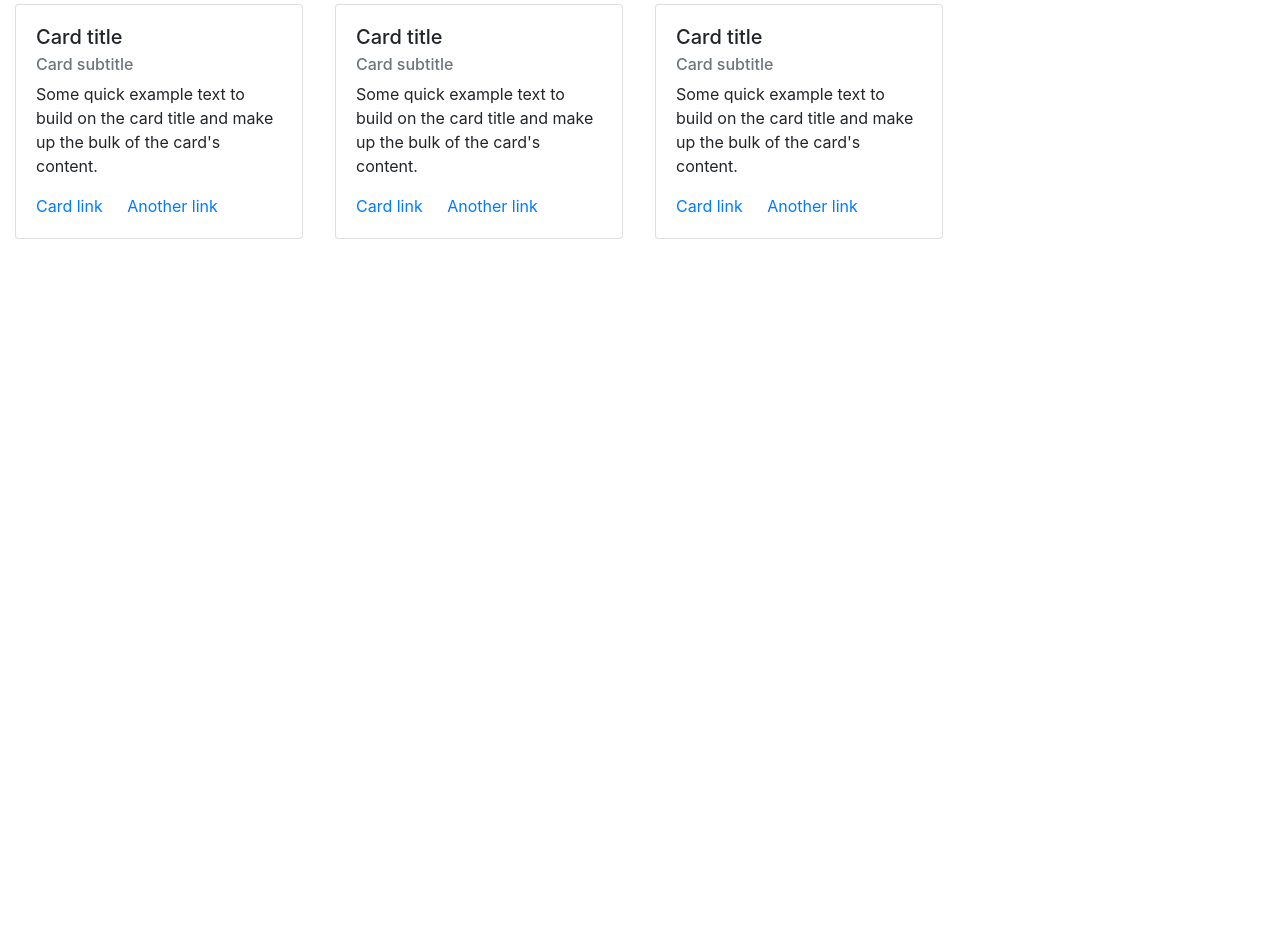
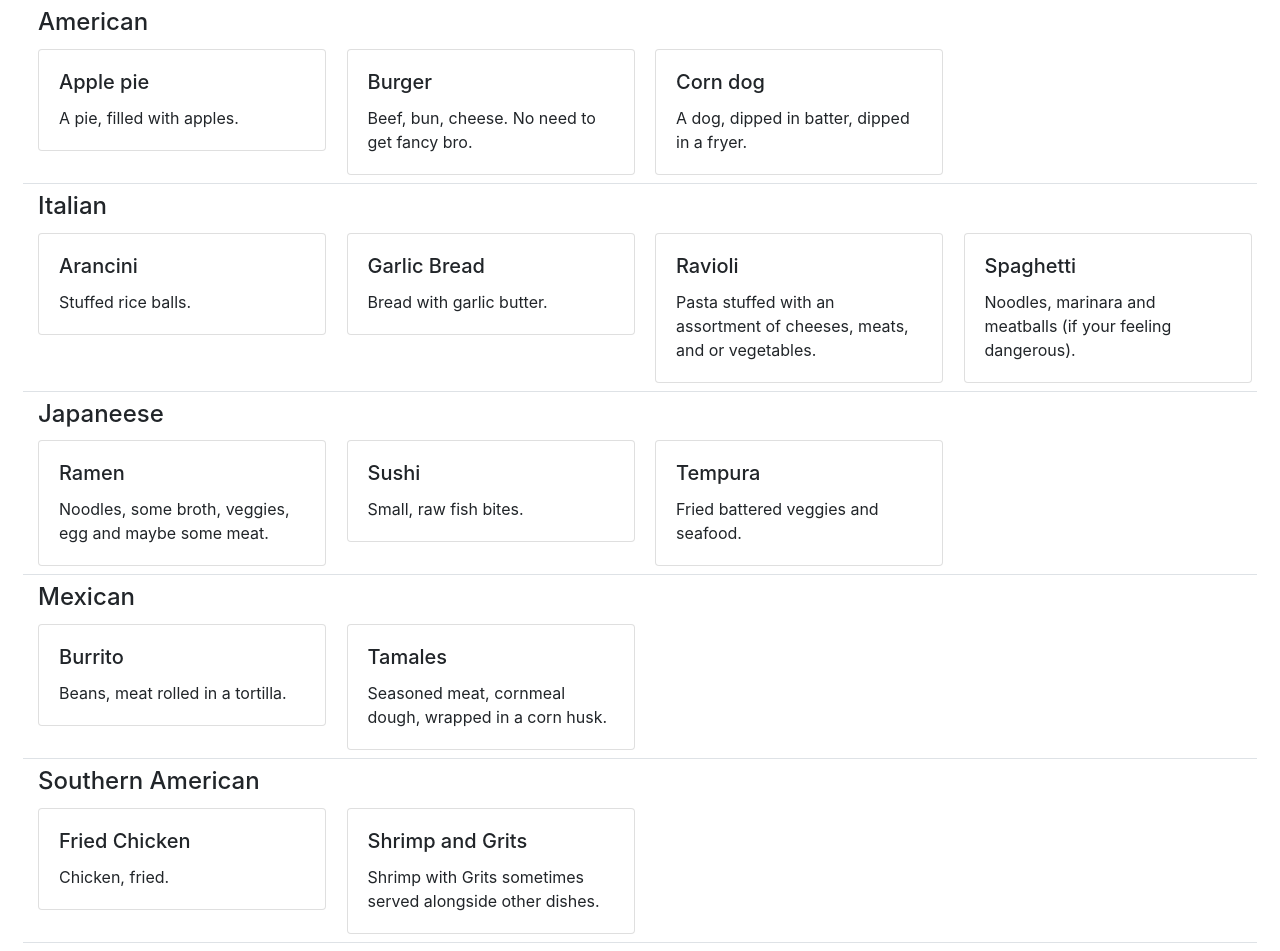
Before and after one commit to jesseg34/Item-Catalog, a Flask app: page / in a window 1280 px wide. Shown: the part 56-1007 px from the top of the page. Before the commit the page ends 295 px from the top, so only its background shows below. Run offline with Flask 2, Linux system fonts and the light colour scheme; data comes from the database, SQL or seed files in the repository; both versions use the stored data as it was after the commit; some libraries are stand-ins or nearby versions.

Commit message:
bug fixes and final changes

```diff
--- a/app.py
+++ b/app.py
@@ -7,7 +7,7 @@ from flask import redirect
 from flask import jsonify
 
 from sqlalchemy import create_engine
-from sqlalchemy.orm import sessionmaker
+from sqlalchemy.orm import sessionmaker, joinedload
 from database_setup import Base, User, Category, Food
 
 from database_setup import Base
@@ -31,7 +31,7 @@ engine = create_engine('sqlite:///catalog.db')
 Base.metadata.bind = engine
 
 # Seems to be a problem with this.
-# Will initialize in each utilized method per Udacity knowledge base question 11878
+# Will init in each utilized method per Udacity knowledge base question 11878
 # DBSession = sessionmaker(bind=engine)
 # session = DBSession()
 
@@ -75,7 +75,7 @@ def addCategory():
     session = DBSession()
 
     if 'username' not in login_session:
-        return redirect('/login')
+        return jsonify({'error': 'You must be logged in to modify data.'}), 401
 
     if (request.form['category'] is None):
         response = make_response(json.dumps(
@@ -99,7 +99,7 @@ def updateCategory(id):
     session = DBSession()
 
     if 'username' not in login_session:
-        return redirect('/login')
+        return jsonify({'error': 'You must be logged in to modify data.'}), 401
 
     category = session.query(Category).get(id)
 
@@ -119,7 +119,7 @@ def deleteCategory(id):
     session = DBSession()
 
     if 'username' not in login_session:
-        return redirect('/login')
+        return jsonify({'error': 'You must be logged in to modify data.'}), 401
 
     category = session.query(Category).get(id)
 
@@ -130,6 +130,17 @@ def deleteCategory(id):
     session.commit()
 
     return jsonify({'success': 'The category has been deleted'})
+
+
+@app.route('/api/v1/categories/food')
+def getFoodByCategory():
+    DBSession = sessionmaker(bind=engine)
+    session = DBSession()
+
+    results = session.query(Category).options(joinedload(Category.food)).all()
+    return jsonify(Categories=[dict(c.serialize,
+                                    Food=[i.serialize for i in c.food])
+                               for c in results])
 
 
 # Food Routes
@@ -161,7 +172,7 @@ def addFood():
     session = DBSession()
 
     if 'username' not in login_session:
-        return redirect('/login')
+        return jsonify({'error': 'You must be logged in to modify data.'}), 401
 
     if (request.form['insert-name'] is None):
         response = make_response(json.dumps(
@@ -187,7 +198,7 @@ def updateFood(id):
     session = DBSession()
     print(id)
     if 'username' not in login_session:
-        return redirect('/login')
+        return jsonify({'error': 'You must be logged in to modify data.'}), 401
 
     food = session.query(Food).get(id)
 
@@ -211,7 +222,7 @@ def deleteFood(id):
     session = DBSession()
 
     if 'username' not in login_session:
-        return redirect('/login')
+        return jsonify({'error': 'You must be logged in to modify data.'}), 401
 
     food = session.query(Food).get(id)
 
@@ -248,6 +259,8 @@ def displayLogin():
     return render_template('login.html', STATE=state)
 
 # Login Routes
+# Oauth code was written while taking the Udacity Full-stack Back-end courses.
+# Credit goes to Udacity for oauth implementation
 
 
 @app.route('/gconnect', methods=['POST'])
@@ -303,7 +316,7 @@ def gconnect():
     stored_access_token = login_session.get('access_token')
     stored_gplus_id = login_session.get('gplus_id')
     if stored_access_token is not None and gplus_id == stored_gplus_id:
-        response = make_response(json.dumps('Current user is already connected.'),
+        response = make_response(json.dumps('User is already connected.'),
                                  200)
         response.headers['Content-Type'] = 'application/json'
         return response
@@ -325,14 +338,14 @@ def gconnect():
     # Add user to database if they don't already exist
     user_id = getUserID(data['email'])
 
-    if not user_id:
+    if user_id is None:
         user_id = createUser(login_session)
     login_session['user_id'] = user_id
 
     output = ''
-    output += '<h1>Welcome, '
+    output += '<h3>Welcome, '
     output += login_session['username']
-    output += '!</h1>'
+    output += '!</h3>'
     flash("you are now logged in as %s" % login_session['username'])
 
     return output
@@ -350,7 +363,8 @@ def gdisconnect():
     print('In gdisconnect access token is %s', access_token)
     print('User name is: ')
     print(login_session['username'])
-    url = 'https://accounts.google.com/o/oauth2/revoke?token=%s' % login_session['access_token']
+    url = """https://accounts.google.com
+            /o/oauth2/revoke?token=%s""" % login_session['access_token']
     h = httplib2.Http()
     result = h.request(url, 'GET')[0]
     print('result is ')
@@ -360,9 +374,7 @@ def gdisconnect():
         del login_session['gplus_id']
         del login_session['username']
         del login_session['email']
-        response = make_response(json.dumps('Successfully disconnected.'), 200)
-        response.headers['Content-Type'] = 'application/json'
-        return response
+        return redirect('/login')
     else:
         response = make_response(json.dumps(
             'Failed to revoke token for given user.'))
@@ -383,23 +395,18 @@ def fbconnect():
         'web']['app_id']
     app_secret = json.loads(
         open('fb_client_secrets.json', 'r').read())['web']['app_secret']
-    url = 'https://graph.facebook.com/oauth/access_token?grant_type=fb_exchange_token&client_id=%s&client_secret=%s&fb_exchange_token=%s' % (
+    url = """https://graph.facebook.com/oauth/access_token
+            ?grant_type=fb_exchange_token
+            &client_id=%s&client_secret=%s&fb_exchange_token=%s""" % (
         app_id, app_secret, access_token)
     h = httplib2.Http()
     result = h.request(url, 'GET')[1]
 
-    # Use token to get user info from API
-    #userinfo_url = "https://graph.facebook.com/v2.8/me"
-    '''
-        Due to the formatting for the result from the server token exchange we have to
-        split the token first on commas and select the first index which gives us the key : value
-        for the server access token then we split it on colons to pull out the actual token value
-        and replace the remaining quotes with nothing so that it can be used directly in the graph
-        api calls
-    '''
+    # formatting the token
     token = result.split(',')[0].split(':')[1].replace('"', '')
 
-    url = 'https://graph.facebook.com/v2.8/me?access_token=%s&fields=name,id,email' % token
+    url = """https://graph.facebook.com/v2.8/me
+            ?access_token=%s&fields=name,id,email""" % token
     h = httplib2.Http()
     result = h.request(url, 'GET')[1]
     # print "url sent for API access:%s"% url
@@ -414,14 +421,14 @@ def fbconnect():
 
     # see if user exists
     user_id = getUserID(login_session['email'])
-    if not user_id:
+    if user_id is None:
         user_id = createUser(login_session)
     login_session['user_id'] = user_id
 
     output = ''
-    output += '<h1>Welcome, '
+    output += '<h3>Welcome, '
     output += login_session['username']
-    output += '!</h1>'
+    output += '!</h3>'
 
     flash("Now logged in as %s" % login_session['username'])
     return output
@@ -435,15 +442,13 @@ def fbdisconnect():
     url = 'https://graph.facebook.com/%s/permissions?access_token=%s' % (
         facebook_id, access_token)
     h = httplib2.Http()
-    result = h.request(url, 'DELETE')[1]
+    h.request(url, 'DELETE')[1]
 
     del login_session['username']
     del login_session['email']
     del login_session['facebook_id']
 
-    print(result)
-
-    return "you have been logged out"
+    return redirect('/login')
 
 # User Helper Functions
 
@@ -451,6 +456,9 @@ def fbdisconnect():
 def createUser(login_session):
     DBSession = sessionmaker(bind=engine)
     session = DBSession()
+
+    print(login_session['username'])
+    print(login_session['email'])
 
     newUser = User(name=login_session['username'], email=login_session[
                    'email'])
@@ -469,6 +477,9 @@ def getUserInfo(user_id):
 
 
 def getUserID(email):
+    DBSession = sessionmaker(bind=engine)
+    session = DBSession()
+
     try:
         user = session.query(User).filter_by(email=email).one()
         return user.id
--- a/database_setup.py
+++ b/database_setup.py
@@ -29,7 +29,6 @@ class Category(Base):
 
     id = Column(Integer, primary_key=True)
     category = Column(String)
-    food = relationship("Food")
 
     @property
     def serialize(self):
@@ -45,6 +44,7 @@ class Food(Base):
     name = Column(String)
     description = Column(String)
     category_id = Column(Integer, ForeignKey('categories.id'))
+    category = relationship(Category, backref='food')
 
     @property
     def serialize(self):
--- /dev/null
+++ b/static/main.css
@@ -0,0 +1,4 @@
+.row.equal {
+    display: flex;
+    flex-wrap: wrap;
+  }
--- a/templates/home.html
+++ b/templates/home.html
@@ -1,44 +1,51 @@
 {% extends "master.html" %}
 {% block content %}
-<div class="row">
-    <div class="col-sm-6 col-md-4 col-lg-3 mt-1">
-        <div class="card" style="width: 18rem;">
-            <div class="card-body">
-                <h5 class="card-title">Card title</h5>
-                <h6 class="card-subtitle mb-2 text-muted">Card subtitle</h6>
-                <p class="card-text">Some quick example text to build on the card title and make up the bulk of the
-                    card's
-                    content.</p>
-                <a href="#" class="card-link">Card link</a>
-                <a href="#" class="card-link">Another link</a>
-            </div>
-        </div>
+<div id="category-container">
+
+</div>
+<div id="category-template" class="row equal pb-2 m-2 border-bottom" hidden="true">
+    <div class="col-12">
+        <h4 class="category"></h4>
     </div>
-    <div class="col-sm-6 col-md-4 col-lg-3 mt-1">
-        <div class="card" style="width: 18rem;">
-            <div class="card-body">
-                <h5 class="card-title">Card title</h5>
-                <h6 class="card-subtitle mb-2 text-muted">Card subtitle</h6>
-                <p class="card-text">Some quick example text to build on the card title and make up the bulk of the
-                    card's
-                    content.</p>
-                <a href="#" class="card-link">Card link</a>
-                <a href="#" class="card-link">Another link</a>
-            </div>
-        </div>
-    </div>
-    <div class="col-sm-6 col-md-4 col-lg-3 mt-1">
-        <div class="card" style="width: 18rem;">
-            <div class="card-body">
-                <h5 class="card-title">Card title</h5>
-                <h6 class="card-subtitle mb-2 text-muted">Card subtitle</h6>
-                <p class="card-text">Some quick example text to build on the card title and make up the bulk of the
-                    card's
-                    content.</p>
-                <a href="#" class="card-link">Card link</a>
-                <a href="#" class="card-link">Another link</a>
-            </div>
+</div>
+<div id="food-card-template" hidden="true" class="col-sm-6 col-md-4 col-lg-3 mt-1">
+    <div class="card" style="width: 18rem;">
+        <div class="card-body">
+            <h5 class="food-name card-title"></h5>
+            <p class="food-description card-text"></p>
         </div>
     </div>
 </div>
 {% endblock %}
+{% block js %}
+<script>
+    $(PopulateCatelog());
+    function PopulateCatelog() {
+        $.ajax({
+            type: 'GET',
+            url: '/api/v1/categories/food',
+            success: function (results) {
+                $.each(results.Categories, function (key, category) {
+                    var categoryTemplate = $('#category-template').clone();
+                    categoryTemplate.attr('id', category.category);
+                    categoryTemplate.find('.category').text(category.category);
+                    $('#category-container').append(categoryTemplate);
+                    categoryTemplate.attr('hidden', false);
+
+                    $.each(category.Food, function (key, food) {
+                        var foodTemplate = $('#food-card-template').clone();
+                        foodTemplate.find('.food-name.card-title').text(food.name);
+                        foodTemplate.find('.food-description.card-text').text(food.description);
+                        categoryTemplate.append(foodTemplate);
+                        foodTemplate.attr('hidden', false);
+                    });
+                });
+            },
+            error: function (err) {
+                console.log(err);
+                alert("There was a problem fetching the categories and food.");
+            }
+        });
+    }
+</script>
+{% endblock%}
--- a/templates/login.html
+++ b/templates/login.html
@@ -22,6 +22,8 @@
         </div>
     </div>
 </div>
+<!-- Oauth code was written while taking the Udacity Full-stack Back-end courses.
+Credit goes to Udacity for oauth implementation -->
 <script>
     function googleSignInCallback(authResult) {
         if (authResult['code']) {
@@ -35,7 +37,6 @@
                 data: authResult['code'],
                 success: function (result) {
                     if (result) {
-                        alert('success')
                         $('#result').html('Login Successful!</br>' + result + '</br>Redirecting...')
                         setTimeout(function () {
                             window.location.href = "/";
--- a/templates/master.html
+++ b/templates/master.html
@@ -6,13 +6,8 @@
     <title>Food Catalog</title>
     <link rel="stylesheet" href="https://stackpath.bootstrapcdn.com/bootstrap/4.1.3/css/bootstrap.min.css" integrity="sha384-MCw98/SFnGE8fJT3GXwEOngsV7Zt27NXFoaoApmYm81iuXoPkFOJwJ8ERdknLPMO"
         crossorigin="anonymous">
-    <link rel="stylesheet" href="{{ url_for('static',filename = 'bootstrap-social.css') }}">
-    <link rel="stylesheet" href="https://use.fontawesome.com/releases/v5.5.0/css/all.css" integrity="sha384-B4dIYHKNBt8Bc12p+WXckhzcICo0wtJAoU8YZTY5qE0Id1GSseTk6S+L3BlXeVIU"
-        crossorigin="anonymous">
-    <!-- <script src="//ajax.googleapis.com/ajax/libs/jquery/1.8.2/jquery.min.js"> -->
-    </script>
+    <link rel="stylesheet" href="{{ url_for('static',filename = 'main.css') }}">
     <script src="//apis.google.com/js/platform.js"> </script>
-    <!-- <script src="https://apis.google.com/js/api:client.js"></script> -->
 
 </head>
 
```
Also changed, not shown: templates/categories.html (+15 -0 lines), templates/food.html (+30 -0 lines), catalog.db, static/bootstrap-social.css (deleted), 1 other file.
